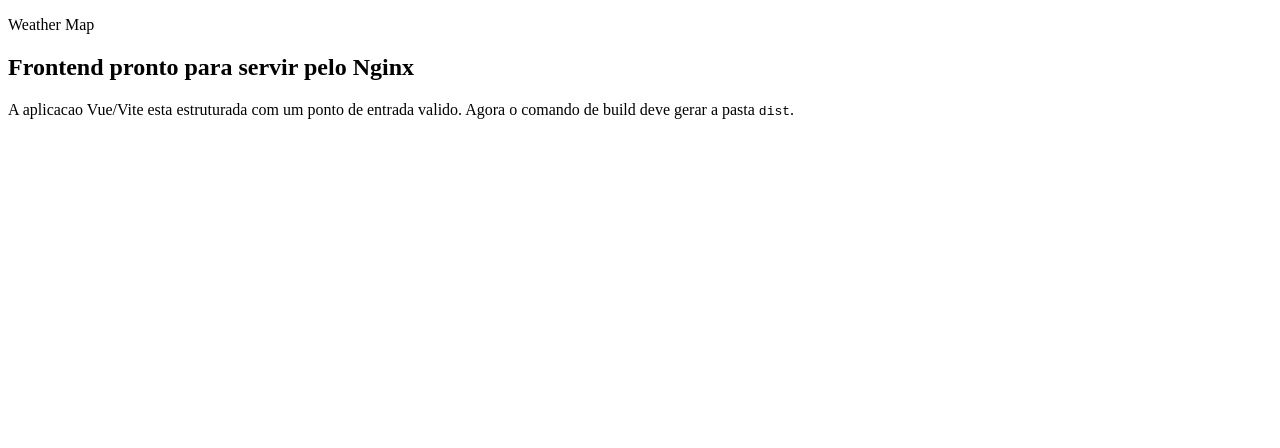
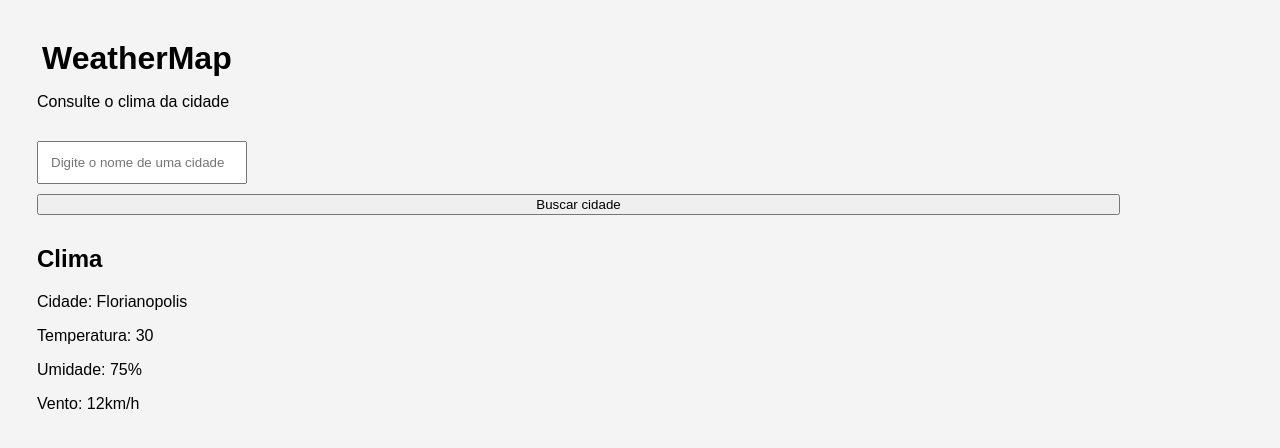
Before and after one commit to HenriqueEnglert/weathermap, a Vue app in the folder frontend/: page / in a window 1280 px wide. Shown: the top 448 px of the page. Built offline with nearby package versions, Linux system fonts and the light colour scheme.

Commit message:
[FEAT] Iniciando Frontend

```diff
--- a/frontend/src/App.vue
+++ b/frontend/src/App.vue
@@ -1,12 +1,31 @@
+<script setup>
+  import { ref } from 'vue'
+
+  const cidade = ref('')
+
+  function buscaClima() {
+    alert('Cidade pesquisada: ${cidade.value}')
+  }
+</script>
+
 <template>
-  <main class="app-shell">
-    <section class="status-panel">
-      <p class="eyebrow">Weather Map</p>
-      <h1>Frontend pronto para servir pelo Nginx</h1>
-      <p>
-        A aplicacao Vue/Vite esta estruturada com um ponto de entrada valido.
-        Agora o comando de build deve gerar a pasta <code>dist</code>.
-      </p>
-    </section>
-  </main>
+  <div class="container">
+    <h1> WeatherMap </h1>
+    <p> Consulte o clima da cidade </p>
+
+    <div class="busca">
+      <input class="digitarCidade" v-model="cidade" type="text" placeholder="Digite o nome de uma cidade"/>
+
+      <button class="botao" @click="buscaClima"> Buscar cidade </button>
+    </div>
+
+    <div class="resultado">
+      <h2> Clima </h2>
+
+      <p class="resultado-clima" id="cidade-id"> Cidade: <span> Florianopolis </span> </p>
+      <p class="resultado-clima"> Temperatura: <span> 30 </span> </p>
+      <p class="resultado-clima"> Umidade: <span> 75% </span> </p>
+      <p class="resultado-clima"> Vento: <span> 12km/h </span> </p>
+    </div>
+  </div>
 </template>
--- a/frontend/src/style.css
+++ b/frontend/src/style.css
@@ -0,0 +1,39 @@
+* {
+    box-sizing: border-box;
+}
+
+body {
+    margin: 5px;
+    font-family: Arial, Helvetica, sans-serif;
+    background: #f4f4f4;
+}
+
+.container {
+    margin: 2px;
+    width: 90%;
+    padding: 30px;
+    border-radius: 10px;
+}
+
+h1 {
+    margin: 5px;
+}
+
+.busca {
+    display: flex;
+    flex-direction: column;
+    gap: 10px;
+    margin-top: 30px;
+}
+
+.digitarCidade {
+    width: 210px;
+    flex: 1;
+    padding: 12px;
+    font-size: 16;
+}
+
+.resultado {
+    gap: 5px;
+    margin-top: 30px;
+}
```
